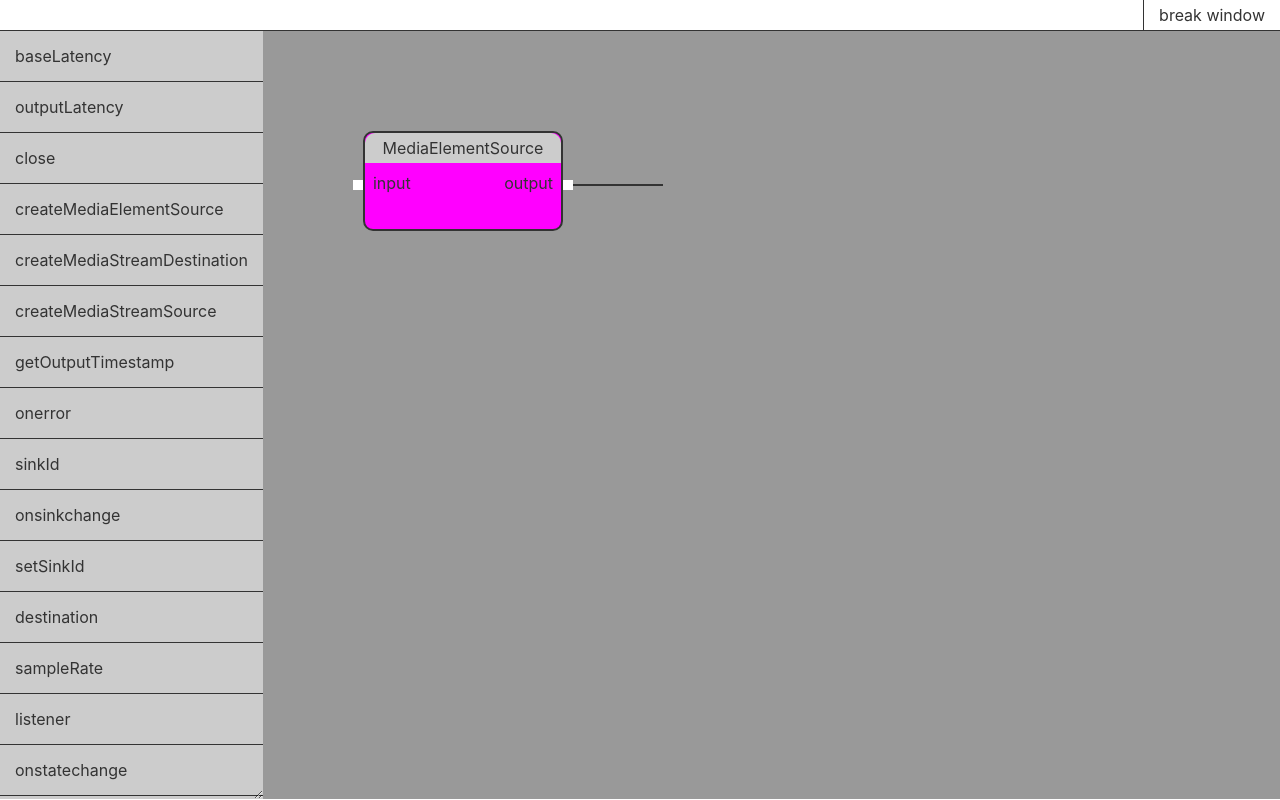
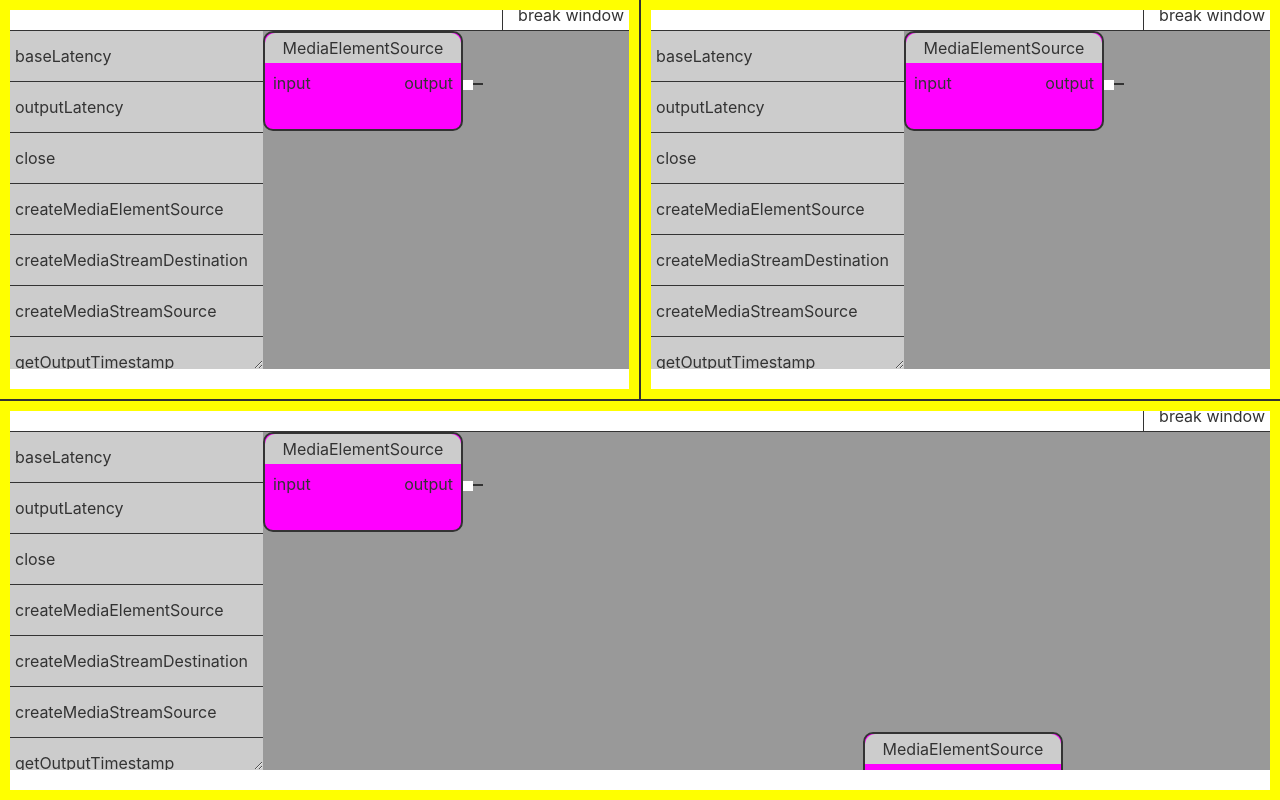
Before and after one commit to plachenko/audioNodes, a Svelte app: page / in a window 1280 px wide. Built offline with nearby package versions, Linux system fonts and the light colour scheme.

Commit message:
resizing panels and adding types

```diff
--- a/src/App.svelte
+++ b/src/App.svelte
@@ -23,13 +23,17 @@
 </script>
 
 <main id="main" on:drop="{drop}" on:dragover="{dragger}">
-	<Panel />
+	<div style="flex:1; flex-direction: row; display: flex; height: 50%; box-sizing: border-box; border-bottom: 2px solid;">
+		<Panel />
+		<Panel />
+	</div>
+	<Panel type={1} />
 </main>
 
 <style>
 
 main {
-	flex-direction: row;
+	flex-direction: column;
 	display: flex;
 	flex: 1;
 	height: 100%;
--- a/src/nodes/node.svelte
+++ b/src/nodes/node.svelte
@@ -49,16 +49,11 @@
     })
 
     function dragStart(e){
-        // console.log(node);
-        // console.log(e.offsetX - e.path[1].style.left);
         let elm = e.path[1];
         let pos = {
             x: parseInt(elm.style.left),
             y: parseInt(elm.style.top),
         };
-
-        // console.log(e, pos);
-		// console.log('starting!',e.path[1]);
 
         dispatch('nodeMove', {
             el: node
@@ -153,6 +148,9 @@
                 >
                 input
             </li>
+            <div class="nodeLines">
+
+            </div>
         </ul>
         <ul class="output">
             {#each Array(1) as _}
@@ -175,16 +173,21 @@
 <style>
 
 .nodeLines{
-    width: 100px;
+    z-index: 0;
+    width: 10px;
     position: absolute;
-    right:-100px;
     top: calc(50% + 1px);
     border-bottom: 2px solid;
-    border-right: 2px solid;
-    z-index: 0;
-    /* border-top: 2px solid; */
-    /* background-color:#F00; */
+    background-color:#F00;
     }
+    .output .nodeLines{
+        top: calc(50%);
+        right: -20px;
+        }
+    .input .nodeLines{
+        top: calc(50% + 3px);
+        left: -23px;
+        }
 
 .head{
     cursor: move;
--- a/src/window/panel.svelte
+++ b/src/window/panel.svelte
@@ -2,14 +2,16 @@
 	import { onMount }  from 'svelte';
 	import Menu from './menu.svelte';
 	import Node from '../nodes/node.svelte';
+
+	export let size = 0;
 
 	let aWindowProps = [
 		{name: 'break window', method: breakWindow},
 		{name: 'close window', method: closeWindow}
 	];
 	let aNodes = [
-		{name: 'createMediaElementSource', x: 100, y: 100, center: false},
-		// {name: 'createMediaElementSource', x: 600, y: 300},
+		{name: 'createMediaElementSource', x: 0, y: 0, center: false},
+		{name: 'createMediaElementSource', x: 600, y: 300, center: false},
 	];
 	let aObjectProps = [];
 	let bPanning = false;
@@ -17,6 +19,21 @@
 		start: false,
 		points: []
 	}
+
+	let panelControl = [
+		"top",
+		"bottom",
+		"left",
+		"right"
+	];
+
+	export let type:number = 0;
+	export const panelTypes = [
+		"nodes",
+		"sequence"
+	]
+
+	let panelControls;
 
 	let elem = null;
 	let container;
@@ -38,6 +55,7 @@
 			if(e.button == 0){
 				startPos.x = e.offsetX;
 				startPos.y = e.offsetY;
+
 				/*
 				if(!elem){
 					select.start = true;
@@ -86,6 +104,23 @@
 	}
 
 	/* --- Drag and Drop functionality --- */
+	function dragOver(e){
+
+		let left = e.offsetX - startPos.x;
+		let top = e.offsetY - startPos.y;
+
+		if(select.start){
+			console.log(e);
+		}
+
+		if(elem){
+			elem.style.left = `${left}px`;
+			elem.style.top = `${top}px`;
+		}
+
+		e.preventDefault();
+	}
+
 	function drop(e){
 
 		let data = e.dataTransfer.getData('nodeName');
@@ -104,24 +139,8 @@
 		e.preventDefault();
 	}
 
-	function dragOver(e){
-
-		let left = e.offsetX - startPos.x;
-		let top = e.offsetY - startPos.y;
-
-		if(select.start){
-			console.log(e);
-		}
-
-		if(elem){
-			elem.style.left = `${left}px`;
-			elem.style.top = `${top}px`;
-		}
-
-		e.preventDefault();
-	}
-
 	function dragCancel(){
+		elem.style.zIndex = 1;
 		elem = null;
 		select.start = false;
 		select.points = [];
@@ -152,9 +171,13 @@
 		// console.log('dragEvt', e);
 	}
 
+	function resizePanel(i){
+		console.log(i);
+	}
+
 </script>
 
-<div class="panel">
+<div class="panel" style="{"flex: 0 0"+{size}}">
     <div class="top">
 		<Menu sType='window' aProps={aWindowProps} />
 	</div>
@@ -178,21 +201,45 @@
 	<div class="bot">
 		<div></div>
 	</div>
-
+	{#each panelControl as control, i}
+		<div
+			class="{(i > 1)? "panelCol":"panelRow"} panelControl"
+			style="{panelControl[i]+": 0px"}"
+			/>
+	{/each}
 </div>
 
 <style>
 .panel{
 	flex: 1;
+	display: flex;
 	flex-direction: column;
 	overflow: hidden;
-}
+	position: relative;
+	box-sizing: border-box;
+	}
 .panel:not(:last-child){
 	border-right: 2px solid;
+	/* border-bottom: 2px solid; */
 	/* width: 100%; */
 	/* resize: horizontal; */
-}
+	}
 
+	.panelControl{
+		position: absolute;
+		background-color:#FF0;
+		z-index: 9999;
+		}
+		.panelRow{
+			width: 100%;
+			height: 10px;
+			cursor: row-resize;
+			}
+		.panelCol{
+			width: 10px;
+			height: 100%;
+			cursor: col-resize;
+			}
 .eventContainer{
 	position: absolute;
 	left: 0px;
@@ -213,20 +260,25 @@
 	.top,
 	.mid,
 	.bot {
-		flex: 1;
 		display: flex;
 		background-color:#FFF;
 		min-height: 30px;
 		}
 
 	.top{
+		flex: 0 0 10px;
 		border-bottom: 1px solid;
 		place-content: flex-end;
 	}
 
 	.mid{
+		flex: 1;
 		height: calc(100% - 32px);
 		}
+
+	.bot{
+		flex: 0;
+	}
 
 .innerContainer{
 	width: 100%;
```
